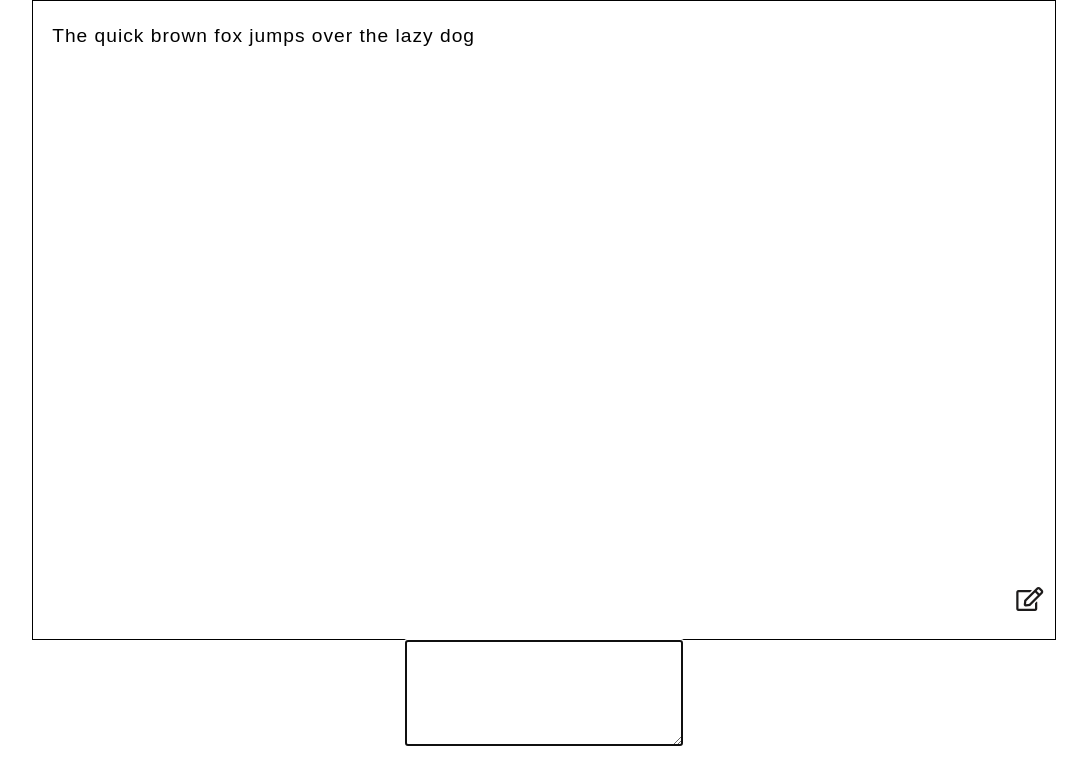
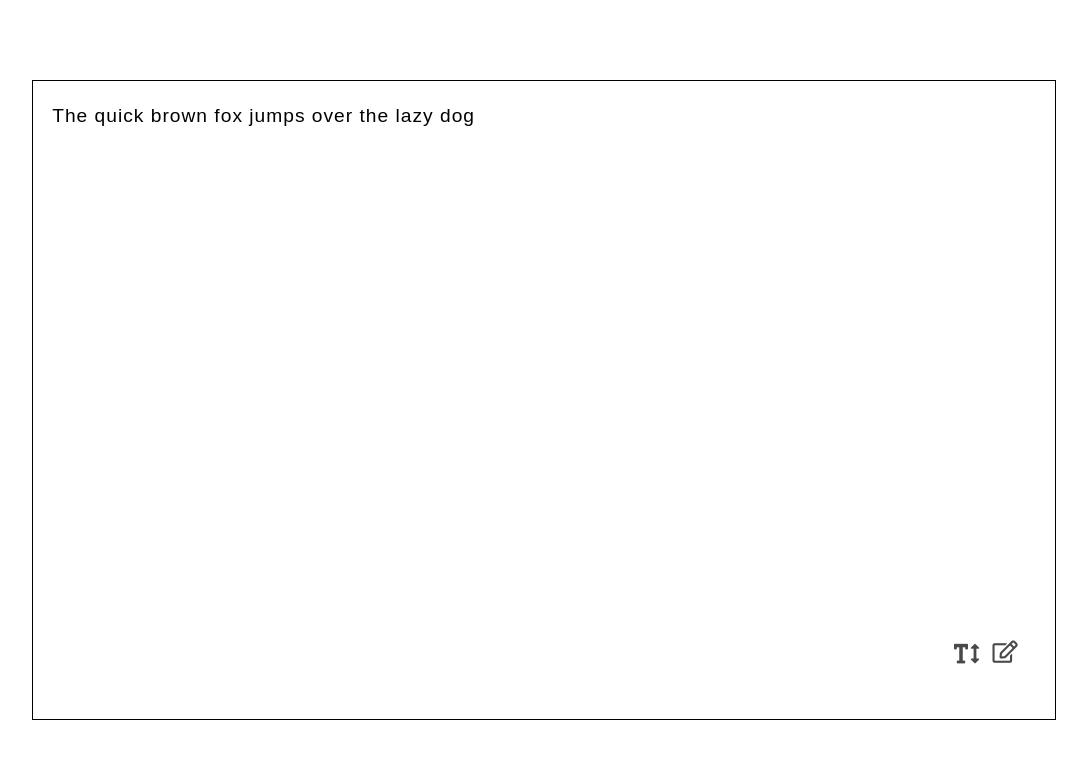
Before and after one commit to DaviDev01/FullBucket, a React (Create React App) app: page / in a window 1280 px wide. Shown: the top 784 px of the page, without its empty margins (96-1183 px from the left). Built offline with nearby package versions, Linux system fonts and the light colour scheme; the HTML template or start-up script is replaced by a standard one.

Commit message:
didn't make it fast yet

```diff
--- a/src/components/Typing.js
+++ b/src/components/Typing.js
@@ -1,21 +1,48 @@
 import React, {useState, useEffect, useRef} from "react"
 
-function Writing() {
+function Typing() {
     const [sample, setSample] = useState('The quick brown fox jumps over the lazy dog')
     const [userInputWriting, setUserInputWriting] = useState("")
     const [focusSampleDisplay, setFocusSampleDisplay] = useState(false)
     const [showEditor, setShowEditor] = useState(false)
     const inputFocus = useRef(null)
     const texareaFocus = useRef(null)
-    const sampleDisplayStyle = showEditor ? {display: 'none'} :  focusSampleDisplay ? {border: "solid black 1px"} :  {border: "solid gray 1px", color: 'gray'}
+    const [fontSize, setFontSize] = useState(1.2)
+    const TAfontSize = {fontSize: `${fontSize}rem`}
     const [sampleState, setSampleState] = useState(sample.split('').map((item, i) => {
-        return <span>{item}</span>
+        return <span key={i}>{item}</span>
     }))
-    const TAreaStyles = showEditor ? {display: 'block'} : {display: 'none'}
+    const [hovered, setHovered] = useState(false)
+    const adjustFontEl =  !hovered ?
+    <i
+        className="fas fa-text-height"
+        onClick={() => setHovered(true)}
+    ></i> :
+    <input
+        className="rangeFont"
+        type="range"
+        min="0.5"
+        max="10"
+        value={fontSize}
+        step={.1}
+        onChange={handleFontChange}
+        onMouseLeave={() => {
+            setHovered(false)
+            setFocus()
+            setSIFocus()
+        }}
+    />
+
+
 
     function handleChange(e) {
         const {value} = e.target
         setUserInputWriting(value)
+    }
+
+    function handleFontChange(e) {
+        const {value} = e.target
+        setFontSize(value)
     }
 
     useEffect( () => {
@@ -37,16 +64,15 @@ function Writing() {
 
     function setFocus() {
         inputFocus.current.focus()
+        setHovered(false)
     }
 
     function toggleEditor() {
 
         setShowEditor(prev => !prev)
         if (showEditor) {
-            console.log('focusDisplayer')
             setFocus()
         } else if (!showEditor) {
-            console.log('focusEditor')
             setTimeout(() => {
                 setSIFocus()
                 texareaFocus.current.selectionStart = texareaFocus.current.value.length
@@ -60,48 +86,51 @@ function Writing() {
 
     useEffect( () => {
         setSampleState(prev => {
-            const slicedArr = prev.slice(0, userInputWriting.length).map((item, i) => {
+            return prev.map((item, i) => {
                 const userItem = userInputWriting[i]
-                return userItem === item.props.children ? <span className="greenText">{item.props.children}</span> :
-                <span className="red">{item.props.children}</span>
+                if (userItem == null) {
+                    return <span key={i}>{item.props.children}</span>
+                } else if (userItem === item.props.children) {
+                    return <span className="greenText" key={i}>{item.props.children}</span>
+                } else if (userItem !== item.props.children) {
+                    return <span className="red" key={i}>{item.props.children}</span>
+                }
             })
-            const prevCopy = prev
-
-            prevCopy.splice(0, slicedArr.length, ...slicedArr)
-
-
-            return prevCopy
-
         })
     } , [userInputWriting])
 
-    console.log(sampleState)
     return (
         <main className="typing">
             <div className="typing--sampleArea">
                 <div
-                    style={sampleDisplayStyle}
+                    style={TAfontSize}
                     onClick={setFocus}
-                    className="typing--sampleDisplay"
+                    className={
+                        `typing--sampleDisplay ${showEditor ?
+                        'displayNone' :  focusSampleDisplay ?
+                        'focusedBorder' :  'unFocusedBorder' }`
+                    }
                 >
                     {sampleState}
                 </div>
                 <textarea
+                    style={TAfontSize}
                     ref={texareaFocus}
-                    style={TAreaStyles}
                     id="typing--sampleInput"
-                    className="typing--sampleInput"
+                    className={`typing--sampleInput ${showEditor ? 'displayBlock' : 'displayNone'}`}
                     type="text"
                     name="sample"
                     onChange={handleSample}
+                    onClick={() => setHovered(false)}
                     value={sample}
                 />
                 <button
                     className={`typing--btn ${showEditor && 'typing--btn__check'}`}
                     onClick={toggleEditor}
                 >
-                    <i class={`${showEditor ? 'far fa-check-square' : 'far fa-edit'}`}></i>
+                    <i className={`${showEditor ? 'far fa-check-square' : 'far fa-edit'} editIcon`}></i>
                 </button>
+                {adjustFontEl}
             </div>
             <textarea
                 ref={inputFocus}
@@ -117,4 +146,4 @@ function Writing() {
     )
 }
 
-export default Writing
+export default Typing
--- a/src/index.css
+++ b/src/index.css
@@ -1,4 +1,5 @@
-
+html, body {
+}
 
 * {box-sizing: border-box; margin: 0; /*border: red solid .1px;*/}
 
@@ -16,11 +17,17 @@
     align-items: center;
     justify-content: center;
     position: relative;
+    height: 100vh;
 }
 
 .typing--userInput {
-    opacity: 1;
+    opacity: 0;
+    position: absolute;
     pointer-events: none;
+    resize: none;
+    height: 0;
+    width: 0;
+    overflow: hidden;
 }
 
 .typing--sampleDisplay {
@@ -68,16 +75,81 @@
 
 .typing--btn {
     position: absolute;
-    top: 73vh;
-    right: 11vw;
-    font-size: 1.5rem;
+    top: 80vh;
+    right: 13vw;
     padding: .1em 0 0em 2em;
     background-color: transparent;
     border: none;
-    color: rgb(29, 27, 27);
 }
 
 .typing--btn__check {
     padding-top: .17em;
     padding-right: .234em;
 }
+
+.displayBlock {
+    display: block;
+}
+
+.displayNone {
+    display: none;
+}
+
+.focusedBorder {
+    border: solid black 1px;
+}
+
+.unFocusedBorder {
+    border: solid gray 1px;
+    color: gray;
+}
+
+input[type='range'] {
+    -webkit-appearance: none;
+    position: absolute;
+    transform: rotate(-90deg);
+    width: 100px;
+    top: 75.6vh;
+    right: 13vw;
+}
+
+.rangeFont::-webkit-slider-runnable-track {
+    -webkit-appearance: none;
+
+    height: 7px;
+    border-radius: 2px;
+    cursor: pointer;
+    background: rgb(255, 255, 255);
+    border: rgb(0, 0, 0) solid 1px;
+}
+
+.rangeFont::-webkit-slider-thumb {
+    -webkit-appearance: none;
+    width: 10px;
+    height: 17px;
+    margin-top: -6px ;
+    border-radius: 2px;
+    cursor: pointer;
+    background: rgb(29, 27, 27);
+}
+
+.fa-text-height {
+    position: absolute;
+    top: 80.35vh;
+    right: 16vw;
+    font-size: 1.45rem;
+
+}
+
+.editIcon,
+.fa-text-height {
+    cursor: pointer;
+    font-size: 1.4rem;
+    color: rgb(29, 27, 27);
+    opacity: .8;
+}
+
+.editIcon:hover,
+.fa-text-height:hover {
+    opacity: 1;
+}
```
Also changed, not shown: public/manifest.json.
